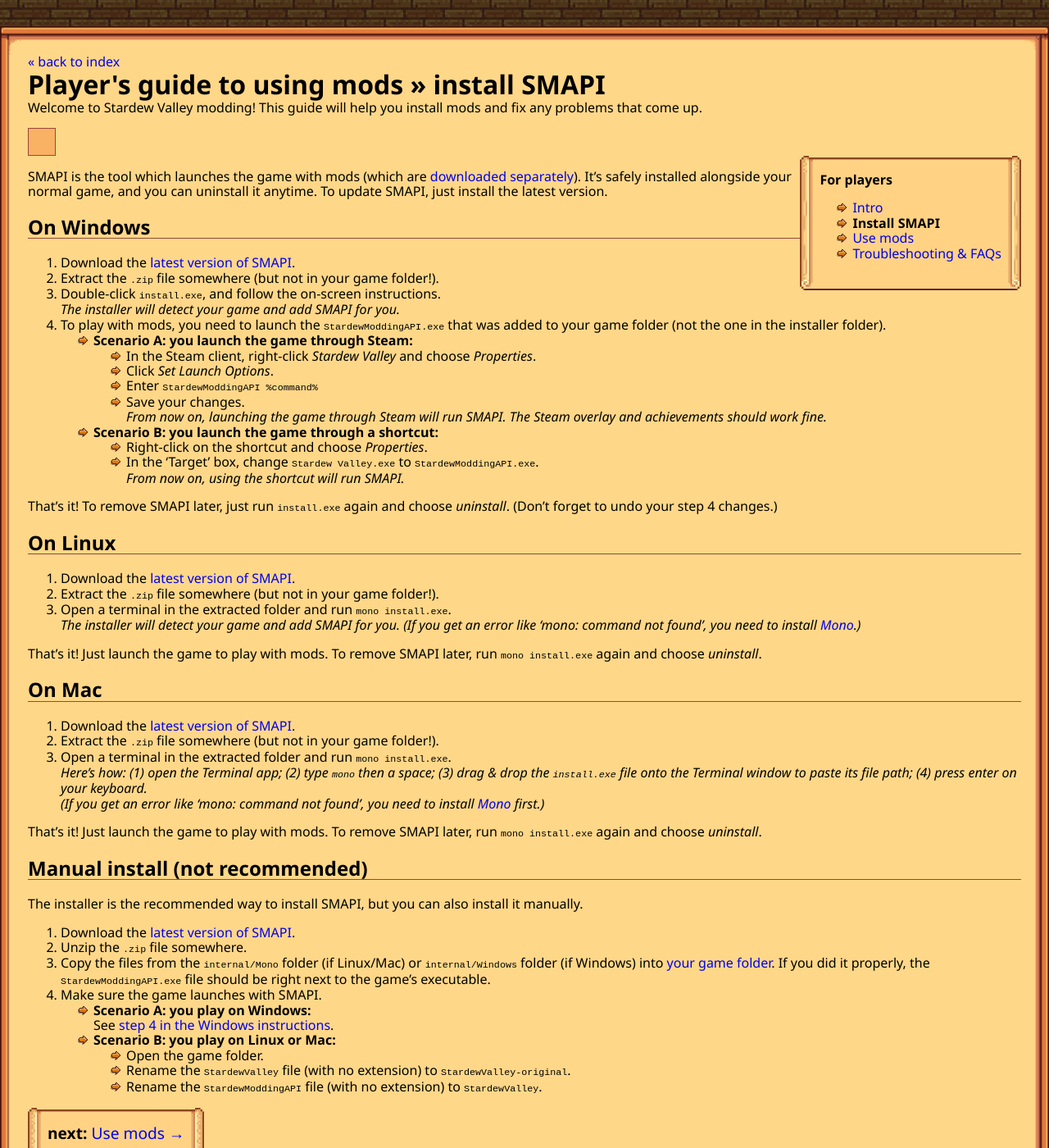
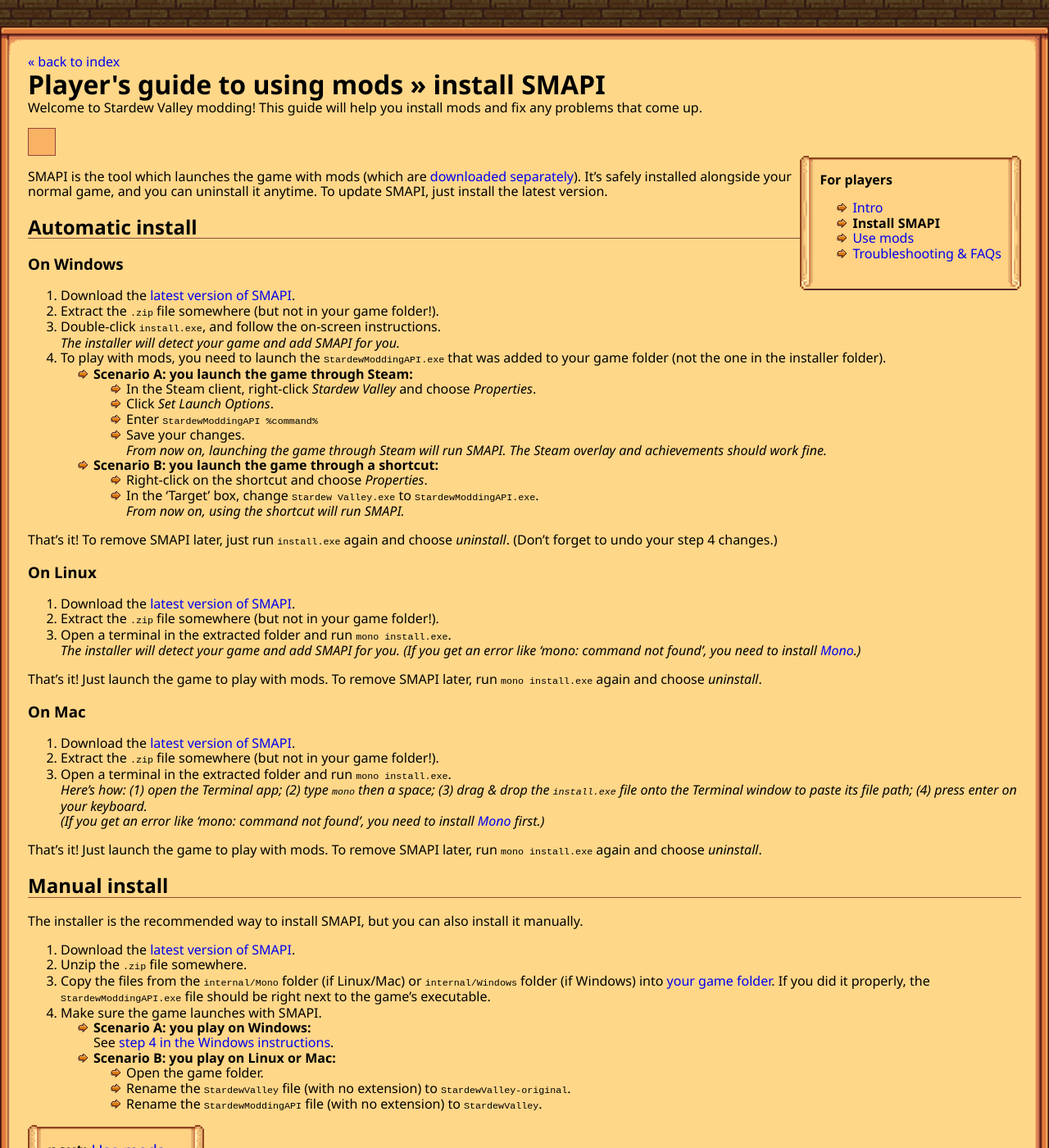
Before and after one commit to Pathoschild/canimod.github.io, a Jekyll site: the page built from for-players/install-smapi.md, in a window 1280 px wide and 1400 px high, scrolled down 372 px. Shown: the whole window at 82% size. Built offline with Jekyll 4.4.1, drawn with Linux system fonts in a browser that asks for light colours; nearby versions of some CDN libraries.

Commit message:
tweak headers on install page

```diff
--- a/for-players/install-smapi.md
+++ b/for-players/install-smapi.md
@@ -23,7 +23,8 @@
 It's safely installed alongside your normal game, and you can uninstall it anytime. To update SMAPI,
 just install the latest version.
 
-## On Windows
+## Automatic install
+### On Windows
 1. Download the [latest version of SMAPI](https://github.com/Pathoschild/SMAPI/releases).
 2. Extract the `.zip` file somewhere (but not in your game folder!).
 3. Double-click `install.exe`, and follow the on-screen instructions.
@@ -44,7 +45,7 @@
 That's it! To remove SMAPI later, just run `install.exe` again and choose _uninstall_. (Don't
 forget to undo your step 4 changes.)
 
-## On Linux
+### On Linux
 1. Download the [latest version of SMAPI](https://github.com/Pathoschild/SMAPI/releases).
 2. Extract the `.zip` file somewhere (but not in your game folder!).
 3. Open a terminal in the extracted folder and run `mono install.exe`.
@@ -54,7 +55,7 @@
 That's it! Just launch the game to play with mods. To remove SMAPI later, run `mono install.exe`
 again and choose _uninstall_.
 
-## On Mac
+### On Mac
 1. Download the [latest version of SMAPI](https://github.com/Pathoschild/SMAPI/releases).
 2. Extract the `.zip` file somewhere (but not in your game folder!).
 3. Open a terminal in the extracted folder and run `mono install.exe`.
@@ -67,7 +68,7 @@
 That's it! Just launch the game to play with mods. To remove SMAPI later, run `mono install.exe`
 again and choose _uninstall_.
 
-## Manual install (not recommended)
+## Manual install
 The installer is the recommended way to install SMAPI, but you can also install it manually.
 
 1. Download the [latest version of SMAPI](https://github.com/Pathoschild/SMAPI/releases).
```
